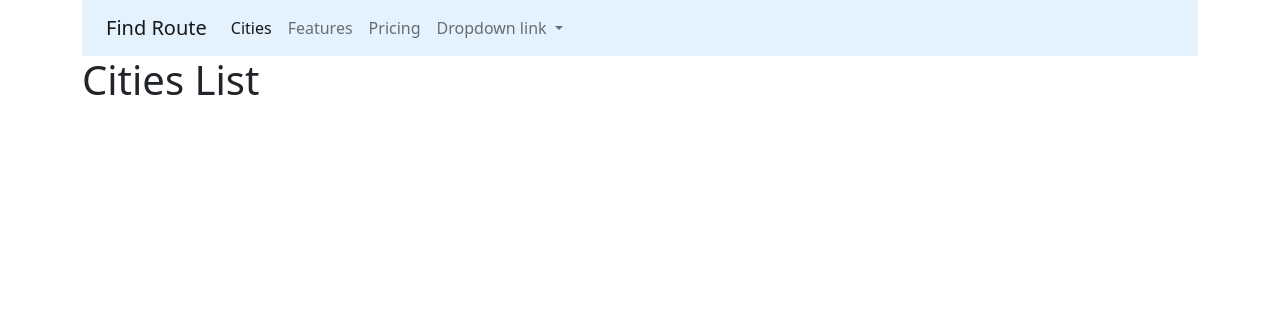
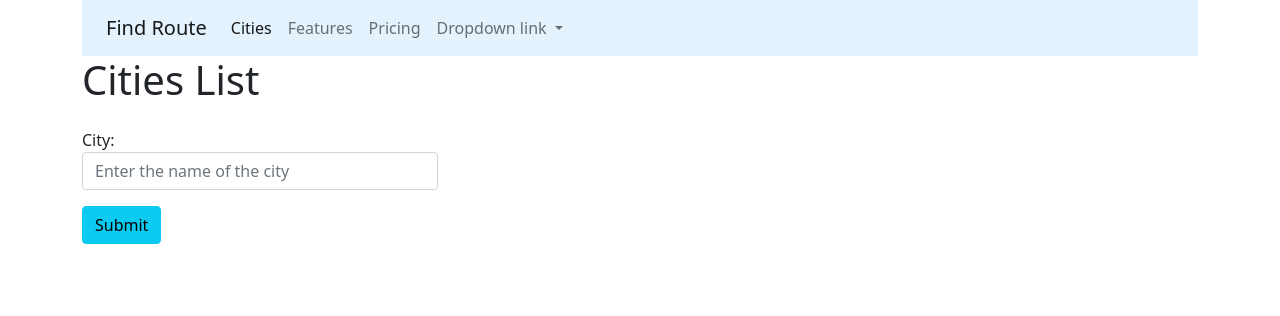
Before and after one commit to vkoliesov/find_route, a Django app: page /cities/ in a window 1280 px wide. Shown: the top 316 px of the page. Run offline with Django 3.2, Linux system fonts and the light colour scheme; data that the repository does not hold is empty.

Commit message:
add cities functionality

```diff
--- /dev/null
+++ b/cities/forms.py
@@ -0,0 +1,14 @@
+from django import forms
+
+from .models import City
+
+
+class CityForm(forms.ModelForm):
+    name = forms.CharField(label='City', widget=forms.TextInput(attrs={
+        'class': 'form-control',
+        'placeholder': 'Enter the name of the city'
+        }))
+
+    class Meta:
+        model = City
+        fields = ('name', )
--- a/cities/models.py
+++ b/cities/models.py
@@ -1,4 +1,5 @@
 from django.db import models
+from django.urls import reverse
 
 class City(models.Model):
     name = models.CharField(max_length=100, unique=True)
@@ -10,3 +11,6 @@ class City(models.Model):
 
     def __str__(self):
         return self.name
+
+    def get_absolute_url(self):
+        return reverse('cities:city_detail', kwargs={"pk": self.id})
--- a/cities/urls.py
+++ b/cities/urls.py
@@ -4,6 +4,9 @@ from cities import views
 
 urlpatterns = [
     path('', views.CityListView.as_view(), name='cities_list'),
-    path('<int:city_id>/', views.CityDetailView.as_view(), name='city_detail'),
+    path('detail/<int:pk>/', views.CityDetailView.as_view(), name='city_detail'),
+    path('add/', views.CityCreateView.as_view(), name='city_create'),
+    path('update/<int:pk>/', views.CityUpdateView.as_view(), name='city_update'),
+    path('delete/<int:pk>/', views.CityDeleteView.as_view(), name='city_delete'),
 
 ]
--- a/cities/views.py
+++ b/cities/views.py
@@ -1,12 +1,20 @@
 from django.shortcuts import get_object_or_404
+from django.urls import reverse_lazy
 from django.views import generic
+
 from .models import City
-
+from .forms import CityForm
 
 class CityListView(generic.ListView):
     model = City
     template_name = 'cities/home.html'
 
+
+    def get_context_data(self, **kwargs):
+        context = super().get_context_data(**kwargs)
+        form = CityForm()
+        context['form'] = form
+        return context
 
 
 
@@ -14,4 +22,25 @@ class CityDetailView(generic.DetailView):
     template_name = 'cities/detail.html'
 
     def get_object(self):
-        return get_object_or_404(City, pk=self.kwargs.get('city_id'))
+        return get_object_or_404(City, pk=self.kwargs.get('pk'))
+
+
+class CityCreateView(generic.CreateView):
+    model = City
+    form_class = CityForm
+    template_name = 'cities/create.html'
+    success_url = reverse_lazy('cities:cities_list')
+
+
+class CityUpdateView(generic.UpdateView):
+    model = City
+    form_class = CityForm
+    template_name = 'cities/update.html'
+    success_url = reverse_lazy('cities:cities_list')
+
+
+class CityDeleteView(generic.DeleteView):
+    model = City
+    # form_class = CityForm
+    template_name = 'cities/delete.html'
+    success_url = reverse_lazy('cities:cities_list')
--- a/templates/cities/home.html
+++ b/templates/cities/home.html
@@ -4,12 +4,39 @@
 {% block content %}
     <h1>Cities List </h1>
     <div class="row">
-        <div class="col-md">
-            {% for city in object_list %}
-                <a href="{% url 'cities:city_detail' city.id %}">
-                    <p>{{ city.name }}</p>
-                </a>
-            {% endfor %}
+        <div class="col-md-8 mx-auto">
+            <table class="table table-striped">
+                {% for city in object_list %}
+                <tr>
+                    <td>
+                        <a href="{% url 'cities:city_detail' pk=city.id %}">
+                        <p>{{ city.name }}</p>
+                        </a>
+                    </td>
+                    <td>
+                        <a href="{% url 'cities:city_update' pk=city.id %}">
+                            <button type="submit" class="btn btn-secondary">Edit</button>
+                        </a>
+                    </td>
+                    <td>
+                        <a href="{% url 'cities:city_delete' pk=city.id %}">
+                            <button type="submit" class="btn btn-danger">Delete</button>
+                        </a>
+                    </td>
+                </tr>
+                {% endfor %}
+            </table>
+
+        </div>
+    </div>
+
+    <div class="row">
+        <div class="col-md-4">
+            <form action="" method="post">
+                {% csrf_token %}
+                {{ form.as_p }}
+                <button type="submit" class="btn btn-info">Submit</button>
+            </form>
         </div>
     </div>
 {% endblock %}
```
Also changed, not shown: templates/cities/create.html (added, +9 -0 lines), templates/cities/delete.html (added, +9 -0 lines), templates/cities/update.html (added, +9 -0 lines), templates/form.html (added, +9 -0 lines).
